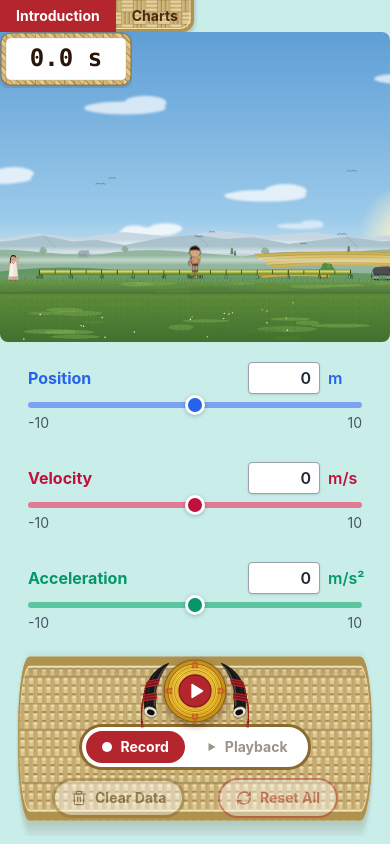
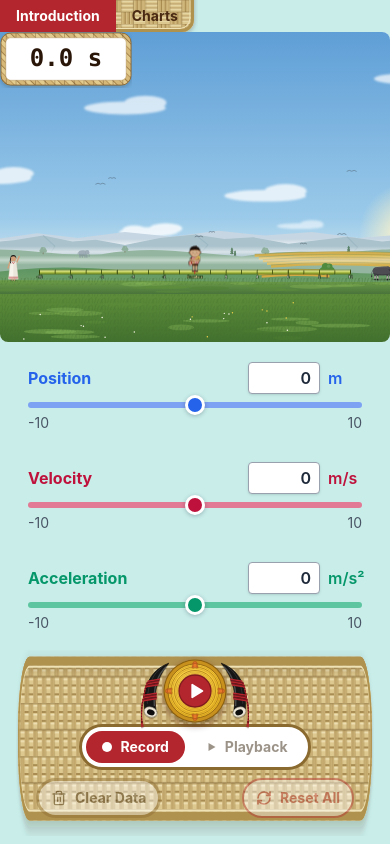
Before and after one commit to Sawla-1/pit-sim-motion-1d, a React (Vite) app: page / in a window 390 px wide. Built offline with nearby package versions, Linux system fonts and the light colour scheme.

Commit message:
Make the bar more compact on phones

```diff
--- a/src/styles/karenStyles.js
+++ b/src/styles/karenStyles.js
@@ -20,9 +20,9 @@ export const KAREN_TAB = {
 
 // The bottom bar: a woven mat behind white buttons with a brown ring (Reset All: red ring)
 export const KAREN_BAR = {
-  box: "relative isolate w-full max-w-[800px] lg:max-w-[880px] xl:max-w-[1000px] flex flex-wrap items-center justify-between gap-x-2 sm:gap-x-6 gap-y-2 px-9 py-[18px] [@media(max-height:600px)]:py-[10px]",
+  box: "relative isolate w-full max-w-[800px] lg:max-w-[880px] xl:max-w-[1000px] flex flex-wrap items-center justify-between gap-x-2 sm:gap-x-6 gap-y-2 px-5 sm:px-9 py-[18px] [@media(max-height:600px)]:py-[10px]",
   mat: "absolute inset-0 -z-10 h-full w-full max-w-none pointer-events-none", // behind the buttons, whatever their order
-  word: "h-10 px-4 rounded-full flex items-center gap-2 text-sm font-bold cursor-pointer transition-colors disabled:opacity-40 disabled:cursor-not-allowed",
+  word: "h-10 px-3 sm:px-4 rounded-full flex items-center gap-2 text-sm font-bold cursor-pointer transition-colors disabled:opacity-40 disabled:cursor-not-allowed",
   clear: "border-[3px] border-[#8A6A2F] bg-white text-[#3B2A14] enabled:hover:bg-[#F6EBD2]",
   reset: "border-2 border-[#B4262D] bg-white text-[#B4262D] enabled:hover:bg-[#FBE9EA]",
   round: "w-10 h-10 rounded-full flex items-center justify-center cursor-pointer border-[3px] border-[#8A6A2F] bg-white text-[#3B2A14] transition-colors enabled:hover:bg-[#F6EBD2] enabled:active:bg-[#EADBB5] disabled:opacity-40 disabled:cursor-not-allowed",
```
